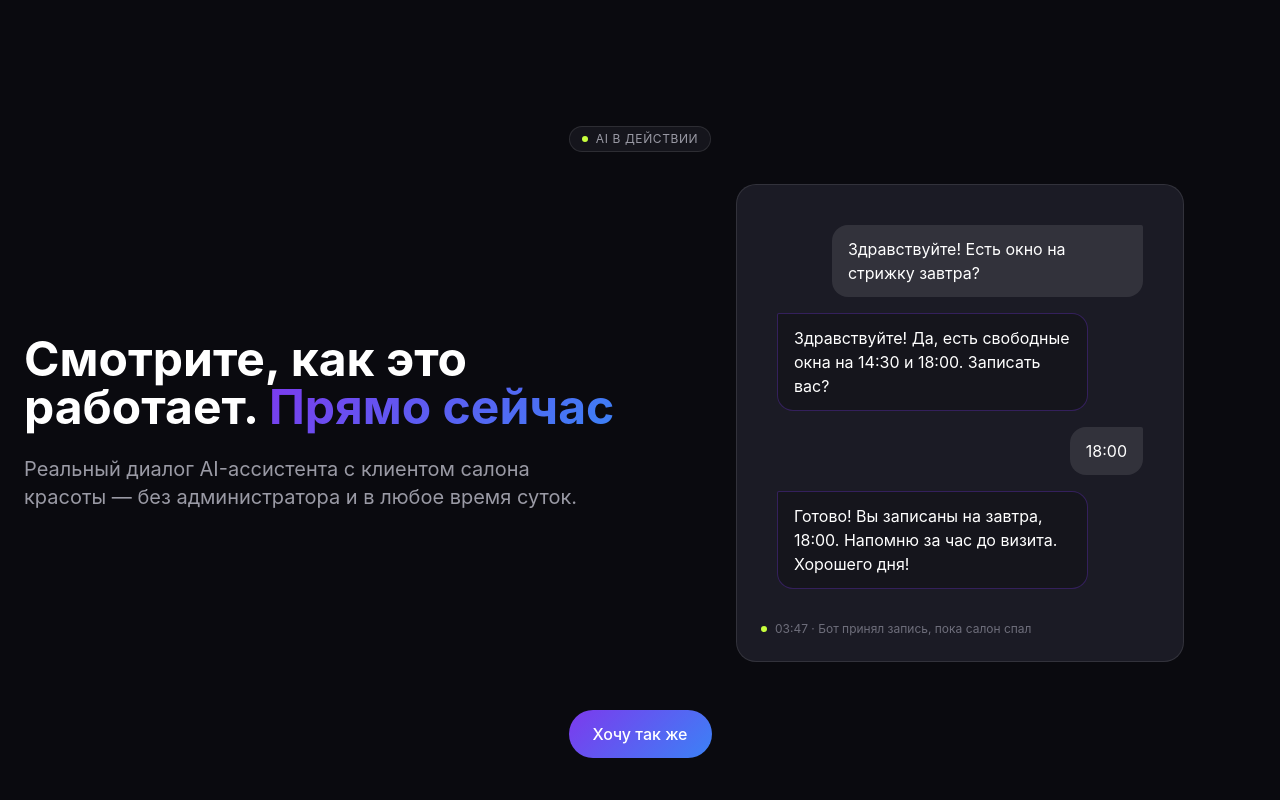
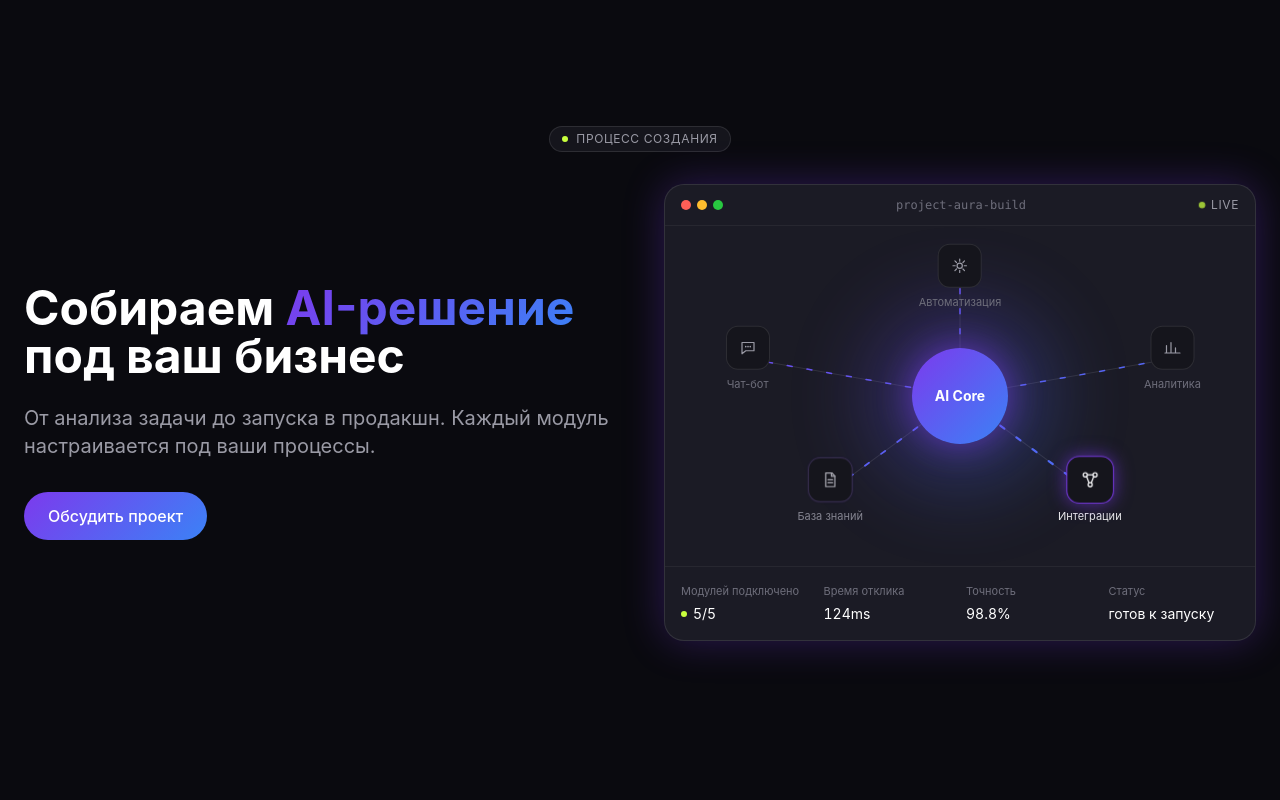
Before and after one commit to youlikeby/aura-landing-v2, a React (Vite) app: page / in a window 1280 px wide. Shown: the part 3760-4560 px from the top of the page. Built offline with nearby package versions, Linux system fonts and the light colour scheme.

Commit message:
feat: replace chat demo with AI product assembly visualization

```diff
--- a/src/components/sections/AIinAction.tsx
+++ b/src/components/sections/AIinAction.tsx
@@ -1,109 +1,294 @@
-import { useEffect, useState } from 'react'
+import { useEffect, useState, type ReactNode } from 'react'
 import Badge from '../ui/Badge'
 import Button from '../ui/Button'
 import Card from '../ui/Card'
+import FadeIn from '../ui/FadeIn'
 import ContactModal from '../ContactModal'
 import { useInView } from '../../hooks/useInView'
 
-const MESSAGES: { role: 'user' | 'bot'; text: string }[] = [
-  { role: 'user', text: 'Здравствуйте! Есть окно на стрижку завтра?' },
-  { role: 'bot', text: 'Здравствуйте! Да, есть свободные окна на 14:30 и 18:00. Записать вас?' },
-  { role: 'user', text: '18:00' },
-  { role: 'bot', text: 'Готово! Вы записаны на завтра, 18:00. Напомню за час до визита. Хорошего дня!' },
+interface ModuleNode {
+  label: string
+  x: number
+  y: number
+  icon: ReactNode
+  desktopOnly?: boolean
+}
+
+const ICON_CLASS = 'w-4 h-4 md:w-[18px] md:h-[18px]'
+
+const MODULES: ModuleNode[] = [
+  {
+    label: 'Автоматизация',
+    x: 50,
+    y: 15,
+    desktopOnly: true,
+    icon: (
+      <svg viewBox="0 0 24 24" className={ICON_CLASS} fill="none">
+        <circle cx="12" cy="12" r="3.5" stroke="currentColor" strokeWidth="1.6" />
+        <path
+          d="M12 3v3M12 18v3M3 12h3M18 12h3M5.6 5.6l2.1 2.1M16.3 16.3l2.1 2.1M5.6 18.4l2.1-2.1M16.3 7.7l2.1-2.1"
+          stroke="currentColor"
+          strokeWidth="1.6"
+          strokeLinecap="round"
+        />
+      </svg>
+    ),
+  },
+  {
+    label: 'Аналитика',
+    x: 86,
+    y: 39,
+    icon: (
+      <svg viewBox="0 0 24 24" className={ICON_CLASS} fill="none">
+        <path d="M4 19V9M10 19V5M16 19v-7M22 19H2" stroke="currentColor" strokeWidth="1.6" strokeLinecap="round" />
+      </svg>
+    ),
+  },
+  {
+    label: 'Интеграции',
+    x: 72,
+    y: 78,
+    icon: (
+      <svg viewBox="0 0 24 24" className={ICON_CLASS} fill="none">
+        <circle cx="6" cy="6" r="2.5" stroke="currentColor" strokeWidth="1.6" />
+        <circle cx="18" cy="6" r="2.5" stroke="currentColor" strokeWidth="1.6" />
+        <circle cx="12" cy="18" r="2.5" stroke="currentColor" strokeWidth="1.6" />
+        <path d="M7.6 7.9l3 8M16.4 7.9l-3 8M8.5 6h7" stroke="currentColor" strokeWidth="1.6" strokeLinecap="round" />
+      </svg>
+    ),
+  },
+  {
+    label: 'База знаний',
+    x: 28,
+    y: 78,
+    icon: (
+      <svg viewBox="0 0 24 24" className={ICON_CLASS} fill="none">
+        <path
+          d="M6 3h8l4 4v14H6z"
+          stroke="currentColor"
+          strokeWidth="1.6"
+          strokeLinejoin="round"
+        />
+        <path d="M13.5 3v4.5H18M9 12h6M9 16h6" stroke="currentColor" strokeWidth="1.6" strokeLinecap="round" />
+      </svg>
+    ),
+  },
+  {
+    label: 'Чат-бот',
+    x: 14,
+    y: 39,
+    icon: (
+      <svg viewBox="0 0 24 24" className={ICON_CLASS} fill="none">
+        <path
+          d="M4 5h16v11H9l-5 4z"
+          stroke="currentColor"
+          strokeWidth="1.6"
+          strokeLinejoin="round"
+        />
+        <path d="M9 10.5h.01M12 10.5h.01M15 10.5h.01" stroke="currentColor" strokeWidth="2.2" strokeLinecap="round" />
+      </svg>
+    ),
+  },
 ]
 
-const REVEAL_STEP_MS = 800
-const TYPING_DURATION_MS = 500
+const NODE_CYCLE_MS = 800
+const ANIMATION_START_DELAY_MS = 500
+const METRICS_TICK_MS = 2500
 
 function AIinAction() {
   const { ref, isInView } = useInView<HTMLDivElement>()
-  const [visibleCount, setVisibleCount] = useState(0)
-  const [typingIndex, setTypingIndex] = useState<number | null>(null)
   const [isModalOpen, setIsModalOpen] = useState(false)
+  const [isRunning, setIsRunning] = useState(false)
+  const [activeNode, setActiveNode] = useState(0)
+  const [responseMs, setResponseMs] = useState(120)
+  const [accuracy, setAccuracy] = useState(98.7)
+  const [isDesktop, setIsDesktop] = useState(true)
+
+  useEffect(() => {
+    const query = window.matchMedia('(min-width: 768px)')
+    const sync = () => setIsDesktop(query.matches)
+
+    sync()
+    query.addEventListener('change', sync)
+    return () => query.removeEventListener('change', sync)
+  }, [])
 
   useEffect(() => {
     if (!isInView) return
 
-    const timers: number[] = []
+    const startTimer = window.setTimeout(() => setIsRunning(true), ANIMATION_START_DELAY_MS)
+    return () => window.clearTimeout(startTimer)
+  }, [isInView])
 
-    MESSAGES.forEach((message, index) => {
-      const revealAt = index * REVEAL_STEP_MS
+  useEffect(() => {
+    if (!isRunning) return
 
-      if (message.role === 'bot') {
-        timers.push(
-          window.setTimeout(() => setTypingIndex(index), Math.max(revealAt - TYPING_DURATION_MS, 0)),
-        )
-      }
+    const nodeTimer = window.setInterval(() => {
+      setActiveNode((current) => {
+        let next = (current + 1) % MODULES.length
+        while (!isDesktop && MODULES[next].desktopOnly) {
+          next = (next + 1) % MODULES.length
+        }
+        return next
+      })
+    }, NODE_CYCLE_MS)
 
-      timers.push(
-        window.setTimeout(() => {
-          setVisibleCount((count) => Math.max(count, index + 1))
-          setTypingIndex((current) => (current === index ? null : current))
-        }, revealAt),
-      )
-    })
+    const metricsTimer = window.setInterval(() => {
+      setResponseMs(114 + Math.floor(Math.random() * 13))
+      setAccuracy(Number((98.5 + Math.random() * 0.4).toFixed(1)))
+    }, METRICS_TICK_MS)
 
-    return () => timers.forEach((id) => window.clearTimeout(id))
-  }, [isInView])
+    return () => {
+      window.clearInterval(nodeTimer)
+      window.clearInterval(metricsTimer)
+    }
+  }, [isRunning, isDesktop])
+
+  const metrics = [
+    { label: 'Модулей подключено', value: '5/5', withDot: true },
+    { label: 'Время отклика', value: `${responseMs}ms` },
+    { label: 'Точность', value: `${accuracy}%` },
+    { label: 'Статус', value: 'готов к запуску' },
+  ]
 
   return (
     <section className="py-24 px-6 max-w-7xl mx-auto">
       <div className="text-center">
-        <Badge>AI в действии</Badge>
+        <Badge>Процесс создания</Badge>
       </div>
 
       <div className="grid md:grid-cols-2 gap-12 items-center mt-8">
-        <div>
+        <FadeIn>
           <h2 className="text-3xl md:text-5xl font-bold">
-            Смотрите, как это работает.{' '}
-            <span className="bg-accent-gradient bg-clip-text text-transparent">Прямо сейчас</span>
+            Собираем <span className="bg-accent-gradient bg-clip-text text-transparent">AI-решение</span> под
+            ваш бизнес
           </h2>
           <p className="text-text-secondary text-xl mt-6">
-            Реальный диалог AI-ассистента с клиентом салона красоты — без администратора и в любое время суток.
+            От анализа задачи до запуска в продакшн. Каждый модуль настраивается под ваши процессы.
           </p>
-        </div>
+          <div className="mt-8">
+            <Button variant="primary" onClick={() => setIsModalOpen(true)}>
+              Обсудить проект
+            </Button>
+          </div>
+        </FadeIn>
 
-        <div ref={ref}>
-          <Card className="max-w-md mx-auto bg-card-light" hoverEffect={false}>
-            <div className="flex flex-col gap-4 p-4 min-h-[220px]">
-              {MESSAGES.slice(0, visibleCount).map((message, index) =>
-                message.role === 'user' ? (
+        <FadeIn delay={100}>
+          <div ref={ref}>
+            <Card
+              className="bg-card-light border-[#7C3AED]/30 shadow-glow !p-0 overflow-hidden"
+              hoverEffect={false}
+            >
+              <div className="flex items-center gap-3 px-4 py-3 border-b border-white/5">
+                <div className="flex gap-1.5">
+                  <span className="w-2.5 h-2.5 rounded-full bg-[#FF5F57]" />
+                  <span className="w-2.5 h-2.5 rounded-full bg-[#FEBC2E]" />
+                  <span className="w-2.5 h-2.5 rounded-full bg-[#28C840]" />
+                </div>
+                <span className="flex-1 text-center text-text-muted text-[11px] md:text-xs font-mono truncate">
+                  project-aura-build
+                </span>
+                <span className="flex items-center gap-1.5 text-[10px] md:text-xs text-text-secondary tracking-wider">
+                  <span className="w-1.5 h-1.5 rounded-full bg-accent-lime animate-dot-pulse" />
+                  LIVE
+                </span>
+              </div>
+
+              <div className="relative w-full h-[280px] md:h-[340px]">
+                <svg
+                  aria-hidden="true"
+                  viewBox="0 0 100 100"
+                  preserveAspectRatio="none"
+                  className="absolute inset-0 w-full h-full"
+                >
+                  <defs>
+                    <linearGradient id="flowGradient" gradientUnits="userSpaceOnUse" x1="0" y1="0" x2="100" y2="100">
+                      <stop offset="0%" stopColor="#7C3AED" />
+                      <stop offset="100%" stopColor="#3B82F6" />
+                    </linearGradient>
+                  </defs>
+
+                  {MODULES.map((module, index) => (
+                    <g key={module.label} className={module.desktopOnly ? 'hidden md:block' : undefined}>
+                      <line
+                        x1={module.x}
+                        y1={module.y}
+                        x2="50"
+                        y2="50"
+                        stroke="rgba(255,255,255,0.1)"
+                        strokeWidth={1}
+                        vectorEffect="non-scaling-stroke"
+                      />
+                      <line
+                        x1={module.x}
+                        y1={module.y}
+                        x2="50"
+                        y2="50"
+                        stroke="url(#flowGradient)"
+                        strokeWidth={activeNode === index ? 2.5 : 1.5}
+                        strokeDasharray="5 15"
+                        strokeLinecap="round"
+                        vectorEffect="non-scaling-stroke"
+                        className={isRunning ? 'animate-data-flow' : undefined}
+                        style={{ animationDelay: `${index * 0.2}s`, transition: 'stroke-width 0.5s ease' }}
+                      />
+                    </g>
+                  ))}
+                </svg>
+
+                <div
+                  aria-hidden="true"
+                  className="absolute top-1/2 left-1/2 -translate-x-1/2 -translate-y-1/2 pointer-events-none"
+                >
+                  <div className="w-32 h-32 md:w-40 md:h-40 rounded-full bg-accent-gradient blur-2xl animate-aurora" />
+                </div>
+
+                <div className="absolute top-1/2 left-1/2 -translate-x-1/2 -translate-y-1/2 w-20 h-20 md:w-24 md:h-24 rounded-full bg-accent-gradient shadow-[0_0_35px_rgba(124,58,237,0.6)] flex items-center justify-center">
+                  <span className="text-white font-bold text-xs md:text-sm">AI Core</span>
+                </div>
+
+                {MODULES.map((module, index) => (
                   <div
-                    key={index}
-                    className="bg-white/10 text-white rounded-2xl rounded-tr-sm px-4 py-3 max-w-[85%] self-end"
+                    key={module.label}
+                    className={`absolute -translate-x-1/2 -translate-y-1/2 flex flex-col items-center gap-1.5 ${
+                      module.desktopOnly ? 'hidden md:flex' : ''
+                    }`}
+                    style={{ left: `${module.x}%`, top: `${module.y}%` }}
                   >
-                    {message.text}
+                    <div
+                      className={`flex items-center justify-center w-9 h-9 md:w-11 md:h-11 rounded-xl border bg-card transition-all duration-500 ${
+                        activeNode === index
+                          ? 'border-[#7C3AED] text-white shadow-[0_0_20px_rgba(124,58,237,0.7)] scale-110'
+                          : 'border-white/10 text-text-secondary'
+                      }`}
+                    >
+                      {module.icon}
+                    </div>
+                    <span
+                      className={`text-[9px] md:text-[11px] whitespace-nowrap transition-colors duration-500 ${
+                        activeNode === index ? 'text-white' : 'text-text-muted'
+                      }`}
+                    >
+                      {module.label}
+                    </span>
                   </div>
-                ) : (
-                  <div
-                    key={index}
-                    className="bg-card border border-[#7C3AED]/30 text-white rounded-2xl rounded-tl-sm px-4 py-3 max-w-[85%] self-start"
-                  >
-                    {message.text}
+                ))}
+              </div>
+
+              <div className="grid grid-cols-2 md:grid-cols-4 gap-3 px-4 py-4 border-t border-white/5">
+                {metrics.map((metric) => (
+                  <div key={metric.label}>
+                    <p className="text-text-muted text-[10px] md:text-[11px] truncate">{metric.label}</p>
+                    <p className="flex items-center gap-1.5 text-xs md:text-sm text-white mt-1 tabular-nums">
+                      {metric.withDot && <span className="w-1.5 h-1.5 rounded-full bg-accent-lime shrink-0" />}
+                      <span className="truncate">{metric.value}</span>
+                    </p>
                   </div>
-                ),
-              )}
-
-              {typingIndex !== null && (
-                <div className="bg-card border border-[#7C3AED]/30 rounded-2xl rounded-tl-sm px-4 py-3 self-start flex gap-1 items-center">
-                  <span className="w-2 h-2 rounded-full bg-text-muted animate-bounce" style={{ animationDelay: '0ms' }} />
-                  <span className="w-2 h-2 rounded-full bg-text-muted animate-bounce" style={{ animationDelay: '150ms' }} />
-                  <span className="w-2 h-2 rounded-full bg-text-muted animate-bounce" style={{ animationDelay: '300ms' }} />
-                </div>
-              )}
-            </div>
-            <p className="text-text-muted text-xs mt-4 flex items-center gap-2">
-              <span className="w-1.5 h-1.5 rounded-full bg-accent-lime" />
-              03:47 · Бот принял запись, пока салон спал
-            </p>
-          </Card>
-        </div>
-      </div>
-
-      <div className="text-center mt-12">
-        <Button variant="primary" onClick={() => setIsModalOpen(true)}>
-          Хочу так же
-        </Button>
+                ))}
+              </div>
+            </Card>
+          </div>
+        </FadeIn>
       </div>
 
       <ContactModal isOpen={isModalOpen} onClose={() => setIsModalOpen(false)} />
```
Also changed, not shown: src/index.css (+15 -1 lines).
